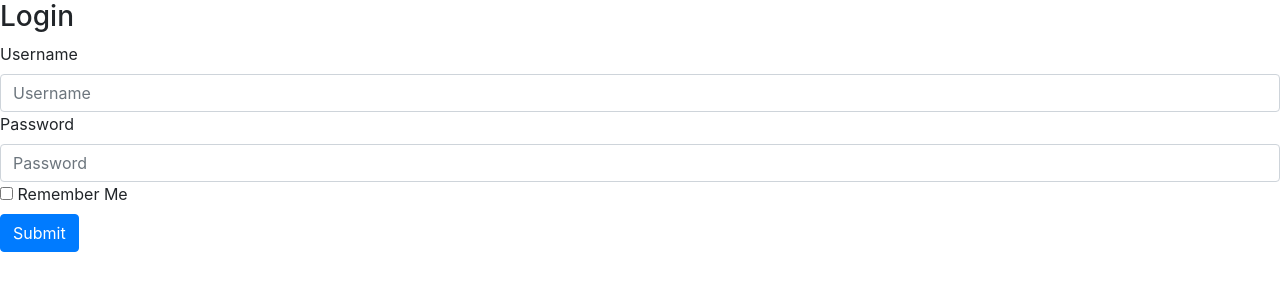
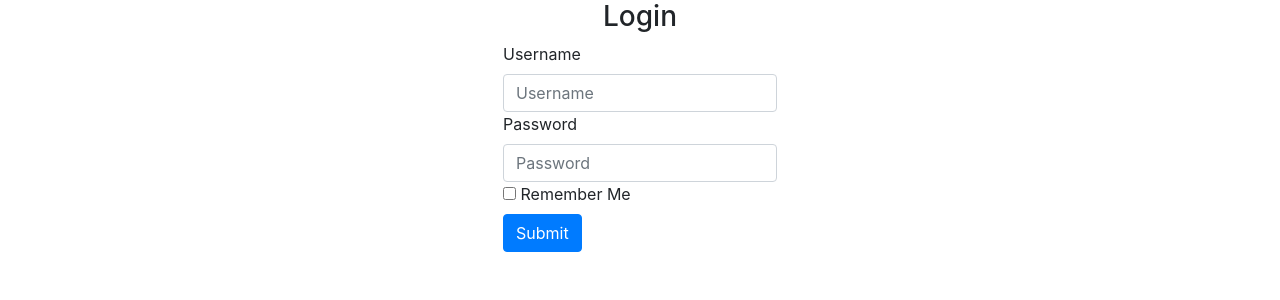
Before and after one commit to williamle92/Phonebook_app, a Flask app: page /login in a window 1280 px wide. Shown: the part 56-356 px from the top of the page. Run offline with Flask 2, Linux system fonts and the light colour scheme; some libraries are stand-ins or nearby versions.

Commit message:
centered login and register pages and edited wording

```diff
--- a/app/templates/login.html
+++ b/app/templates/login.html
@@ -3,8 +3,9 @@
 
 {% block content %}
 
-<h3>Login</h3>
-
+<h3 class="text-center">Login</h3>
+<div class="container">
+    <div class="row justify-content-center">
         <form action="" method="POST">
             {{ form.hidden_tag() }}
             <div class="form-group">
@@ -24,4 +25,12 @@
             </div>
         </form>
 
+
+
+    </div>
+
+
+</div>
+
+
 {% endblock content %}
```
Also changed, not shown: app/templates/signup.html (+8 -1 lines). Lines whose indentation alone changed are shown as unchanged.
